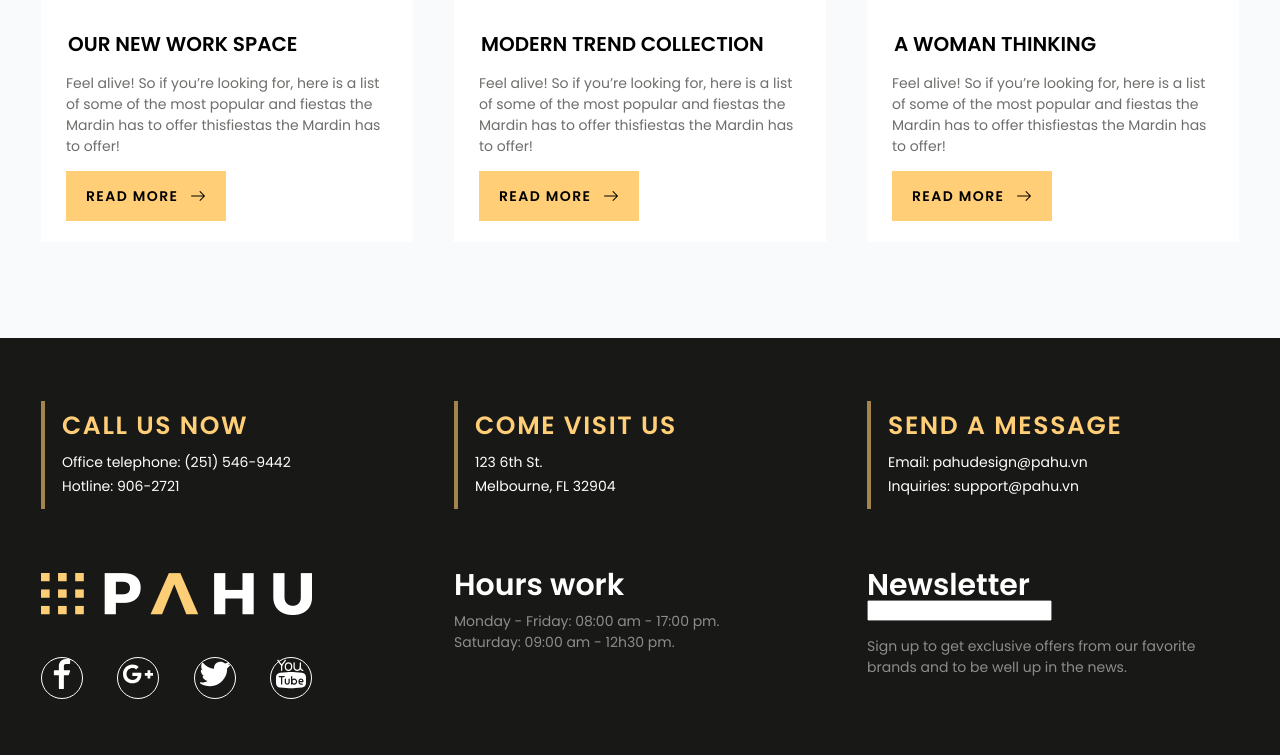
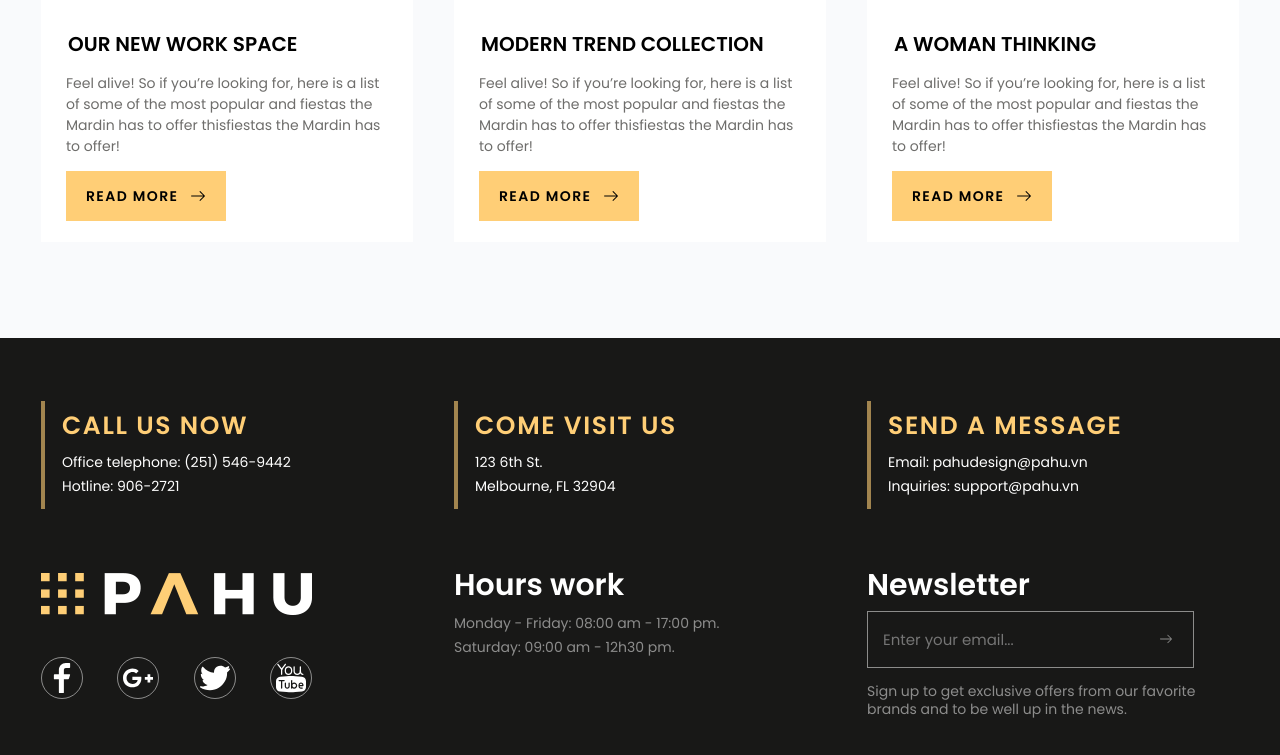
Before and after one commit to elisms23/lufedl6ownproject, a plain HTML site: page index.html in a window 1280 px wide. Shown: the part 2021-2776 px from the top of the page. Drawn offline with Linux system fonts and the light colour scheme.

Commit message:
footer finished

```diff
--- a/css/_common.scss
+++ b/css/_common.scss
@@ -45,7 +45,6 @@ body {
     .our-projects-samples {
         width: 100%;
         height: 1000px;
-        background-color: coral;
         display: flex;
         flex-flow: row nowrap;
 
@@ -150,7 +149,7 @@ body {
 
             img {
                 width: 100%;
-                height: 270px;
+                height: auto;
             }
 
             .blog-post-text {
@@ -251,7 +250,42 @@ footer {
 
             p {
                 font-size: 14px;
+                line-height: 24px;
                 opacity: 0.5;
+            }
+
+        }
+
+        #newsletter {
+
+            form {
+                margin-top: 14px;
+                padding: 15px;
+                width: 327px;
+                border: 1px solid rgba(255, 255, 255, 0.5);
+                input, button {
+                    padding: 0;
+                    background-color: inherit;
+                    border: none;
+                    font-size: 15px;
+                    line-height: 15px;
+                    font-family: 'Poppins', sans-serif;
+                }
+                input {
+                    width: 270px;
+/* в Firefox текст placeholder'а слишком темный, надо что-то сделать */
+                }
+                button {
+                    svg {
+                        width: 18px;
+                        height: 12px;
+                        opacity: 0.5;
+                    }
+                }
+            }
+
+            p {
+                line-height: 18px;
             }
         }
 
@@ -263,11 +297,13 @@ footer {
             padding: 35px 0px;
 
             a{
-                text-align: center;
+                display: flex;
+                justify-content: center;
+                align-items: center;
                 width: 42px;
                 height: 42px;
                 padding: 1px;
-                border: 1px solid #fff;
+                border: 1px solid rgba(255, 255, 255, 0.5);
                 border-radius: 50%;
                 img {
                     height: 30px;
@@ -277,6 +313,3 @@ footer {
         }
     }
 }
-/* разная толщина линий подзаголовков FROM
-OUR BLOG и OUR PROJECTS; иконки соцсетей;
-можно ли сделать инпут без формы */
--- a/index.html
+++ b/index.html
@@ -182,9 +182,19 @@
                 <p>Monday - Friday: 08:00 am - 17:00 pm.<br>
                 Saturday: 09:00 am - 12h30 pm.</p>
             </div>
-            <div class="footer-part">
+            <div class="footer-part" id="newsletter">
                 <h3>Newsletter</h3>
-                <input type="email" id="subcription">
+                <form action="url">
+                    <input type="email" id="subcription" placeholder="Enter your email...">
+                    <button type="submit">
+                        <svg version="1.1" id="Capa_1" xmlns="http://www.w3.org/2000/svg" xmlns:xlink="http://www.w3.org/1999/xlink" x="0px" y="0px"
+                        viewBox="0 0 31.49 31.49" style="enable-background:new 0 0 31.49 31.49;" xml:space="preserve">
+                        <path style="fill:#fff;" d="M21.205,5.007c-0.429-0.444-1.143-0.444-1.587,0c-0.429,0.429-0.429,1.143,0,1.571l8.047,8.047H1.111
+                        C0.492,14.626,0,15.118,0,15.737c0,0.619,0.492,1.127,1.111,1.127h26.554l-8.047,8.032c-0.429,0.444-0.429,1.159,0,1.587
+                        c0.444,0.444,1.159,0.444,1.587,0l9.952-9.952c0.444-0.429,0.444-1.143,0-1.571L21.205,5.007z"/>
+                        </svg>
+                    </button>
+                </form>
                 <p>Sign up to get exclusive offers from our favorite brands and to be well up in the news.</p>
             </div>
         </div>
```
Also changed, not shown: css/main-page.css, 1 other file.
